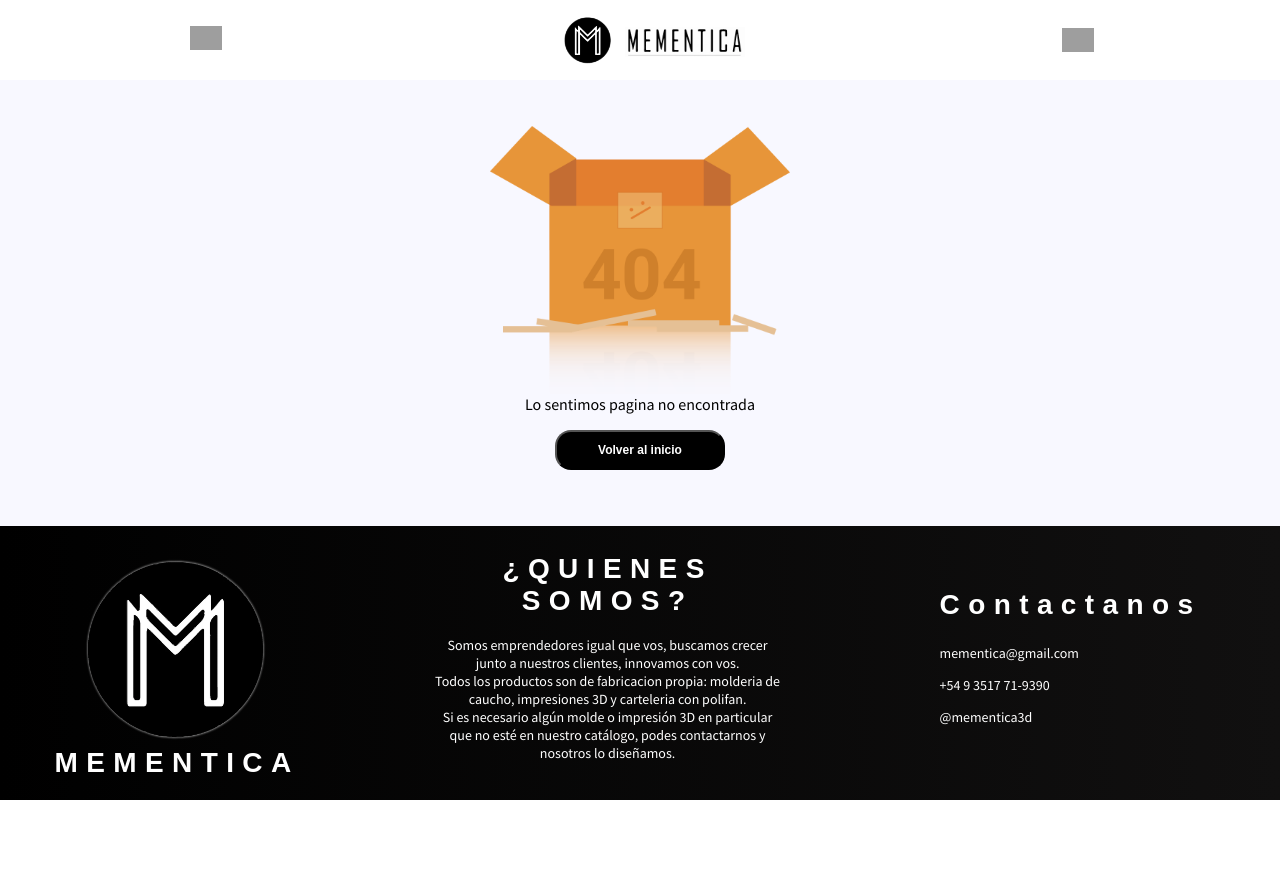
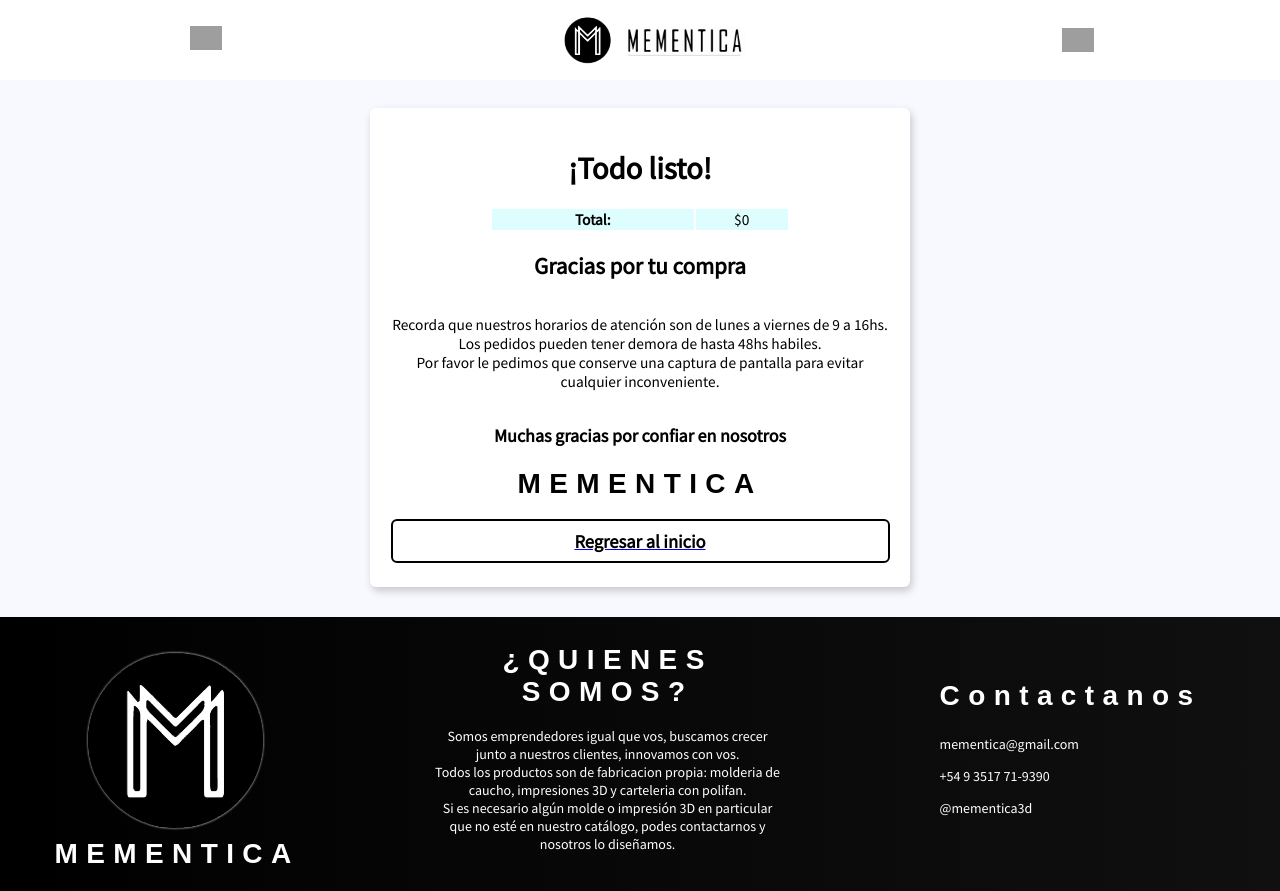
Before and after one commit to F-Scienza/mementica3D, a React (Create React App) app: page /mementica3d/Checkout/form/payinfo/paycheck in a window 1280 px wide. Before the commit the page ends 800 px from the top, so only its background shows below. Built offline with nearby package versions, Linux system fonts and the light colour scheme; grey boxes are pictures that could not be loaded; a web font is replaced by a local one.

Commit message:
paycheck! form buyer hooks nuevos etc eyc

```diff
--- a/src/Components/Form2/Form2.css
+++ b/src/Components/Form2/Form2.css
@@ -161,3 +161,6 @@
 	color:black;
 	cursor: not-allowed;
 }
+.btnform-container{
+	margin-top: 20px;
+}
--- a/src/Components/Form2/index.jsx
+++ b/src/Components/Form2/index.jsx
@@ -3,7 +3,7 @@
 import AppContext from '../../Context/AppContext';
 import { useForm } from '../../Hooks/useForm';
 import './Form2.css';
-import mpimg from '../../Images/Asets/mp.png';
+//import mpimg from '../../Images/Asets/mp.png';
 const initialForm = {
 	fname: '',
 	lname: '',
@@ -50,21 +50,22 @@
 	const { cart } = state;
 	let cartTotal2 = 0;
 	cart.forEach(prod => (cartTotal2 += prod.price));
-	let mercadoPago10 = {
+
+	{/*let mercadoPago10 = {
 		price: cartTotal2 * 0.1,
 		title: 'Comision mercado Pago',
 		description: 'costo de servicio mercado pago',
 		id: 2606,
-	};
+	};*/}
 	const {
 		form,
 		errors,
-		mercadoPago,
+		//mercadoPago,
 		envio,
 		handleBlur,
 		handleChange,
 		handleSubmit,
-		handleSetMp,
+		//handleSetMp,
 		handleSetEnvio,
 	} = useForm(initialForm, validateForm);
 
@@ -78,9 +79,9 @@
 					id="fname"
 					name="fname"
 					placeholder="Juan"
+					value={form.name}
 					onChange={handleChange}
 					onBlur={handleBlur}
-					value={form.fname}
 					required
 				/>
 				{errors.fname && <p className="required-p"> {errors.fname} </p>}
@@ -90,9 +91,9 @@
 					id="lname"
 					name="lname"
 					placeholder="Perez"
+					value={form.lname}
 					onChange={handleChange}
 					onBlur={handleBlur}
-					value={form.lname}
 					required
 				/>
 				{errors.lname && <p className="required-p"> {errors.lname} </p>}
@@ -210,7 +211,7 @@
 				)}
 				{errors.cp && <p> {errors.cp} </p>}
 
-				<div className="form-paymethod ">
+				{/*<div className="form-paymethod ">
 					<h3> Selecciona un metodo de pago </h3>
 					<div className="label-envio">
 						<input
@@ -237,8 +238,8 @@
 							(${parseInt(cartTotal2 + mercadoPago10.price)})
 						</label>
 					</div>
-				</div>
-				<div>
+				</div>*/}
+				<div className='btnform-container'>
 					<Link className="backbutton-link" to="/mementica3d/cart">
 						<div className="backbutton">Regresar al carrito</div>
 					</Link>
@@ -246,19 +247,9 @@
 					{
 						// eslint-disable-next-line
 						Object.entries(errors) == 0 ? (
-							mercadoPago === true ? (
-								<Link to="/mementica3d/Checkout/form/PAYINFO">
-									<button className="chart-btn btn-mercadopago" type="submit">
-										IR A PAGAR CON MERCADO PAGO
-									</button>
-								</Link>
-							) : (
-								<Link to="/mementica3d/Checkout/form/PAYINFO">
 									<button className="chart-btn btn-transferencia" type="submit">
 										IR A PAGAR MEDIANTE TRANSFERENCIA
 									</button>
-								</Link>
-							)
 						) : (
 							<div className="backbutton alert">IR A PAGAR</div>
 						)
--- /dev/null
+++ b/src/Containers/PayCheck/index.jsx
@@ -0,0 +1,49 @@
+import React, { useContext } from 'react';
+import { Link } from 'react-router-dom';
+import AppContext from '../../Context/AppContext';
+import './paycheck.css'
+function PayCheck() {
+	const { state } = useContext(AppContext);
+	const { cart, buyer } = state;
+	let carttotal = 0;
+	return (
+		<div className="payinfo-container">
+			<h1>¡Todo listo!</h1>
+			<table className="table-products">
+				{cart.map(
+					p => (
+						// eslint-disable-next-line
+						(carttotal = carttotal + p.price),
+						(
+							<tr>
+								<th>{p.title}</th>
+								<td>${p.price}</td>
+							</tr>
+						)
+					)
+				)}
+				<tr className="table-total">
+					<th>Total:</th>
+					<td>${carttotal}</td>
+				</tr>
+			</table>
+			<h2>
+				Gracias por tu compra {buyer.fname} {buyer.lname}
+			</h2>
+			<p>
+				Recorda que nuestros horarios de atención son de lunes a viernes de 9 a 16hs.
+				Los pedidos pueden tener demora de hasta 48hs habiles. <br />
+				Por favor le pedimos que conserve una captura de pantalla para evitar
+				cualquier inconveniente.
+			</p>
+			<h3>Muchas gracias por confiar en nosotros</h3>
+			<span className='mementica-font'>MEMENTICA</span>
+			<br />
+			<Link className="backbutton" to="/mementica3d/">
+				<div className="backbutton-link">Regresar al inicio</div>
+			</Link>
+		</div>
+	);
+}
+
+export { PayCheck };
--- a/src/Containers/PayInfo/PayInfo.css
+++ b/src/Containers/PayInfo/PayInfo.css
@@ -10,8 +10,7 @@
 	justify-content: center;
 	align-items: center;
 	box-shadow: 2px 4px 8px 0 rgba(0, 0, 0, 0.2);
-    font-family: Agency FB;
-    font-size: 1.3em;
+    font-size: 1.1em;
 }
 .payinfo-contact-container{
 	display: flex;
@@ -39,17 +38,17 @@
 }
 .payinfo-bank-info{
 	font-size: 1.5em;
-	font-weight: 500;
-	margin-bottom: 8px;
+	font-weight: 600;
+	margin-bottom: 0.5em;
 }
 .galicia-container{
 	overflow: hidden;
 	display: flex;
 	justify-content: center;
 	align-items: center	;
-	height: 120px;
+	height: 50px;
+	margin-bottom: 25px;
 	width: auto;
-	margin-bottom: 25px;
 }
 .payinfo-galicia{
 	height: 220px;
--- a/src/Containers/PayInfo/index.jsx
+++ b/src/Containers/PayInfo/index.jsx
@@ -4,41 +4,65 @@
 import gmail from '../../Images/Asets/gmail.svg';
 import './PayInfo.css';
 import AppContext from '../../Context/AppContext';
+import { useNavigate } from 'react-router-dom';
 function PayInfo() {
-	const {state} = useContext(AppContext)
-	const {cart} = state
-	let carttotal = 0
+	const { state } = useContext(AppContext);
+	const { cart, buyer } = state;
+	let carttotal = 0;
+	const navigate = useNavigate();
+	const handlePayConfirm = () =>{
+		navigate('/mementica3d/Checkout/form/payinfo/paycheck')
+	}
 	return (
 		<div className="payinfo-container">
 			<h2>PAGO MEDIANTE EFECTIVO O TRANSFERENCIA</h2>
-			<h3>Estas por comprar: </h3>
+			<h3>{buyer.fname} estas por comprar: </h3>
 			<table className="table-products">
-				{cart.map(p => (
+				{cart.map(
+					p => (
 						// eslint-disable-next-line
 						(carttotal = carttotal + p.price),
+						(
 							<tr>
 								<th>{p.title}</th>
 								<td>${p.price}</td>
 							</tr>
-				))}
+						)
+					)
+				)}
 				<tr className="table-total">
 					<th>Total a pagar:</th>
 					<td>${carttotal}</td>
 				</tr>
 			</table>
 			<p>
-				Para completar tu compra debes realizar una transferencia con el monto
-				indicado
+				Para completar tu compra debes realizar una transferencia bancaria a la
+				siguiente cuenta con el monto total (${carttotal}).
+			</p>
+
+			<div className="payinfo-bank">
+				<h2>INFORMACION DE LA CUENTA </h2>
+				<div className="galicia-container">
+					<img className="payinfo-galicia" src={galicia} alt="banco galicia" />
+				</div>
+				<span> Titular de la cuenta: </span>
+				<span className="payinfo-bank-info"> Jose Maria Iriarte </span>
+				<span> Alias: </span>
+				<span className="payinfo-bank-info"> MEMENTICA3D </span>
+				<span> CBU: </span>
+				<span className="payinfo-bank-info"> 0070115630004016063612 </span>
+			</div>
+			<div>
+				<h2>SIGUIENTE PASO:</h2>
+				<p>
+					Una vez que confirmemos el pago, nos comunicaremos contigo, mediante
+					los datos brindados en el formulario anterior e informaremos los
+					plazos de entrega.
 					<br />
-				<br />
-				Una vez confirmado el pago, nos comunicaremos contigo, mediante los
-				datos brindados en el formulario anterior e informaremos los plazos de
-				entrega.
-				<br />
-				<br />
-				En caso de que el pago sea en efectivo y el retiro sea personal, deberás
-				comunicarte con nosotros mediante un mail o nuestro WhatsApp.
+					En caso de que el pago sea en efectivo y el retiro sea personal,
+					deberás comunicarte con nosotros mediante un mail o nuestro WhatsApp.
 				</p>
+			</div>
 			<div className="payinfo-contact-container">
 				<div className="payinfo-contact">
 					<img src={gmail} className="payinfo-icons" alt="gmail" />{' '}
@@ -49,17 +73,16 @@
 					<span className="payinfo-contact-info">+54 9 351 771-9390</span>
 				</div>
 			</div>
-			<div className="payinfo-bank">
-				<h2>INFORMACION DE LA CUENTA </h2>
-				<span> Titular de la cuenta: </span>
-				<span className="payinfo-bank-info"> Jose Maria Iriarte </span>
-				<span> Alias: </span>
-				<span className="payinfo-bank-info"> MEMENTICA3D </span>
-				<span> CBU: </span>
-				<span className="payinfo-bank-info"> 0070115630004016063612 </span>
-			</div>
-			<div className="galicia-container">
-				<img className="payinfo-galicia" src={galicia} alt="banco galicia" />
+			<div>
+				<p>
+					Presiona el siguiente botón cuando la transferencia haya sido
+					realizada.
+					<br />
+				</p>
+				<button
+				className='btn'
+				onClick={handlePayConfirm}
+				>!Pago realizado!</button>
 			</div>
 		</div>
 	);
--- a/src/Hooks/useForm.js
+++ b/src/Hooks/useForm.js
@@ -1,12 +1,20 @@
 import { useState } from 'react';
+import { useNavigate } from 'react-router-dom';
+import { useContext } from 'react';
+import AppContext from '../Context/AppContext';
 
 export const useForm = (initalForm, validateForm) => {
+	const {setBuyer} = useContext(AppContext)
+
 	const [form, setForm] = useState(initalForm);
 	const [errors, setErrors] = useState({defecto:'pordefecto'});
 	//const [loading, setLoading] = useState(false);
 	//const [response, setResponse] = useState(null);
     const [mercadoPago, setMercadoPago] = useState(false)
 	const [envio, setEnvio] = useState(false)
+
+	const navigate = useNavigate()
+
 	const handleChange = e => {
 		const { name, value } = e.target;
 		setForm({
@@ -28,9 +36,10 @@
 	const handleSubmit = e => {
 		e.preventDefault();
 		setErrors(validateForm(form));
-
+		navigate('/mementica3d/Checkout/form/PAYINFO');
+		console.log(form)
 		if (Object.keys(errors).length === 0) {
-			alert('enviando formulario');
+			setBuyer(form)
 		} else {
 			return;
 		}
--- a/src/Hooks/useInitialState.js
+++ b/src/Hooks/useInitialState.js
@@ -14,14 +14,14 @@
 			...state,
 			cart: state.cart.filter(items => items.id !== payload.id),
 		});
-	};
+	}
 
-	const addToBuyer = payload => {
+	const setBuyer = payload => {
 		setState({
 			...state,
-			buyer: [...state.buyer, payload],
-		});
-	};
+			buyer: payload
+		})
+	}
 
 	const [searchValue, setSearchValue] = useState('');
 	const onSearchValueChange = e => {
@@ -42,7 +42,7 @@
 	return {
 		addToCart,
 		removeFromCart,
-		addToBuyer,
+		setBuyer,
 		searchValue,
 		searchedProducts,
 		onSearchValueChange,
--- a/src/Routes/App.jsx
+++ b/src/Routes/App.jsx
@@ -1,19 +1,21 @@
 import './App.css';
-import AppContext from '../Context/AppContext'
+import AppContext from '../Context/AppContext';
 import useInitialState from '../Hooks/useInitialState';
 import { Route, Routes } from 'react-router-dom';
-import { Home } from '../Containers/Home.jsx'
-import { Cart } from '../Containers/Cart/'
-import { Header } from '../Components/Header'
-import { Footer } from '../Components/Footer'
-import { NotFound }  from '../Containers/NotFound';
-import { ProductList } from '../Containers/ProductList'
-import { Checkout } from '../Containers/Checkout'
-import { Payment } from '../Containers/Payment'
-import {Form2} from '../Components/Form2';
+import { Home } from '../Containers/Home.jsx';
+import { Cart } from '../Containers/Cart/';
+import { Header } from '../Components/Header';
+import { Footer } from '../Components/Footer';
+import { NotFound } from '../Containers/NotFound';
+import { ProductList } from '../Containers/ProductList';
+import { Checkout } from '../Containers/Checkout';
+import { Payment } from '../Containers/Payment';
+import { Form2 } from '../Components/Form2';
 import { PayInfo } from '../Containers/PayInfo';
+import { PayCheck } from '../Containers/PayCheck';
+
 function App() {
-	const initialState = useInitialState()
+	const initialState = useInitialState();
 	return (
 		<AppContext.Provider value={initialState}>
 			<div className="App">
@@ -22,12 +24,28 @@
 					<Route exact path="/mementica3d" element={<Home />} />
 					<Route path="*" element={<NotFound />} />
 					<Route path="/mementica3d/ProductList" element={<ProductList />} />
-						<Route path="/mementica3d/ProductList/:type" element={<ProductList />} />
+					<Route
+						path="/mementica3d/ProductList/:type"
+						element={<ProductList />}
+					/>
 					<Route exact path="/mementica3d/Cart" element={<Cart />} />
 					<Route exact path="/mementica3d/Checkout" element={<Checkout />} />
-						<Route exact path="/mementica3d/Checkout/Payment" element={<Payment />} />
-						<Route exact path="/mementica3d/Checkout/form" element={<Form2/>} />
-						<Route exact path="/mementica3d/Checkout/form/payinfo" element={<PayInfo/>}/>
+					<Route
+						exact
+						path="/mementica3d/Checkout/Payment"
+						element={<Payment />}
+					/>
+					<Route exact path="/mementica3d/Checkout/form" element={<Form2 />} />
+					<Route
+						exact
+						path="/mementica3d/Checkout/form/payinfo"
+						element={<PayInfo />}
+					/>
+					<Route
+						exact
+						path="/mementica3d/Checkout/form/payinfo/paycheck"
+						element={<PayCheck />}
+					/>
 				</Routes>
 				<Footer />
 			</div>
--- a/src/initialState.js
+++ b/src/initialState.js
@@ -1,7 +1,18 @@
 // eslint-disable-next-line
 export default {
 	cart: [],
-	buyer: [],
+	buyer: {
+		fname: '',
+		lname: '',
+		dni: '',
+		email: '',
+		phone: '',
+		state: '',
+		city: '',
+		adr: '',
+		dpto: '',
+		cp: '',
+	},
 	orders: [],
 	products: [
 		{
```
Also changed, not shown: src/Containers/PayCheck/paycheck.css (added), src/Hooks/useLocalStorage.js (added). Lines whose indentation alone changed are shown as unchanged.
